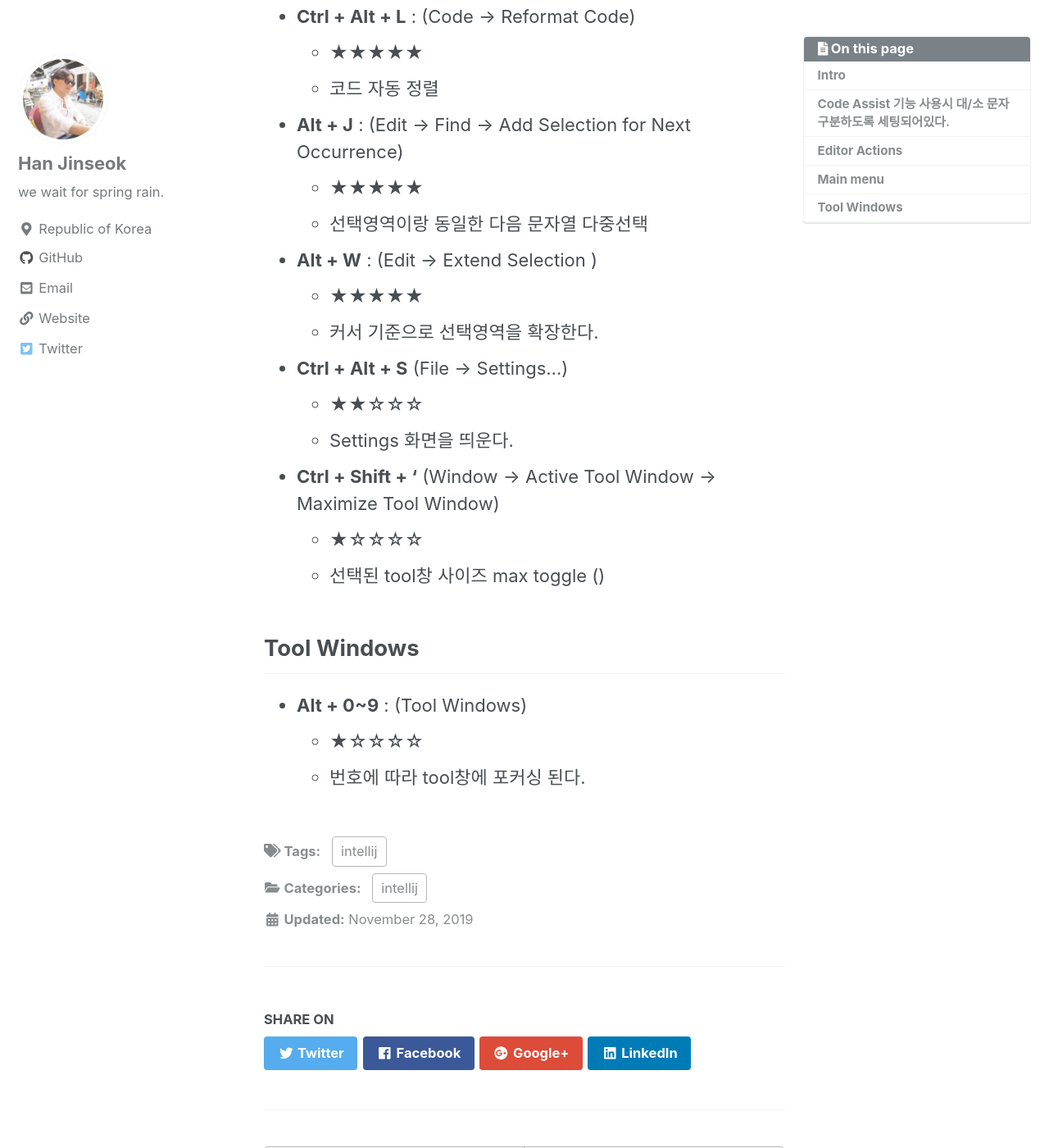
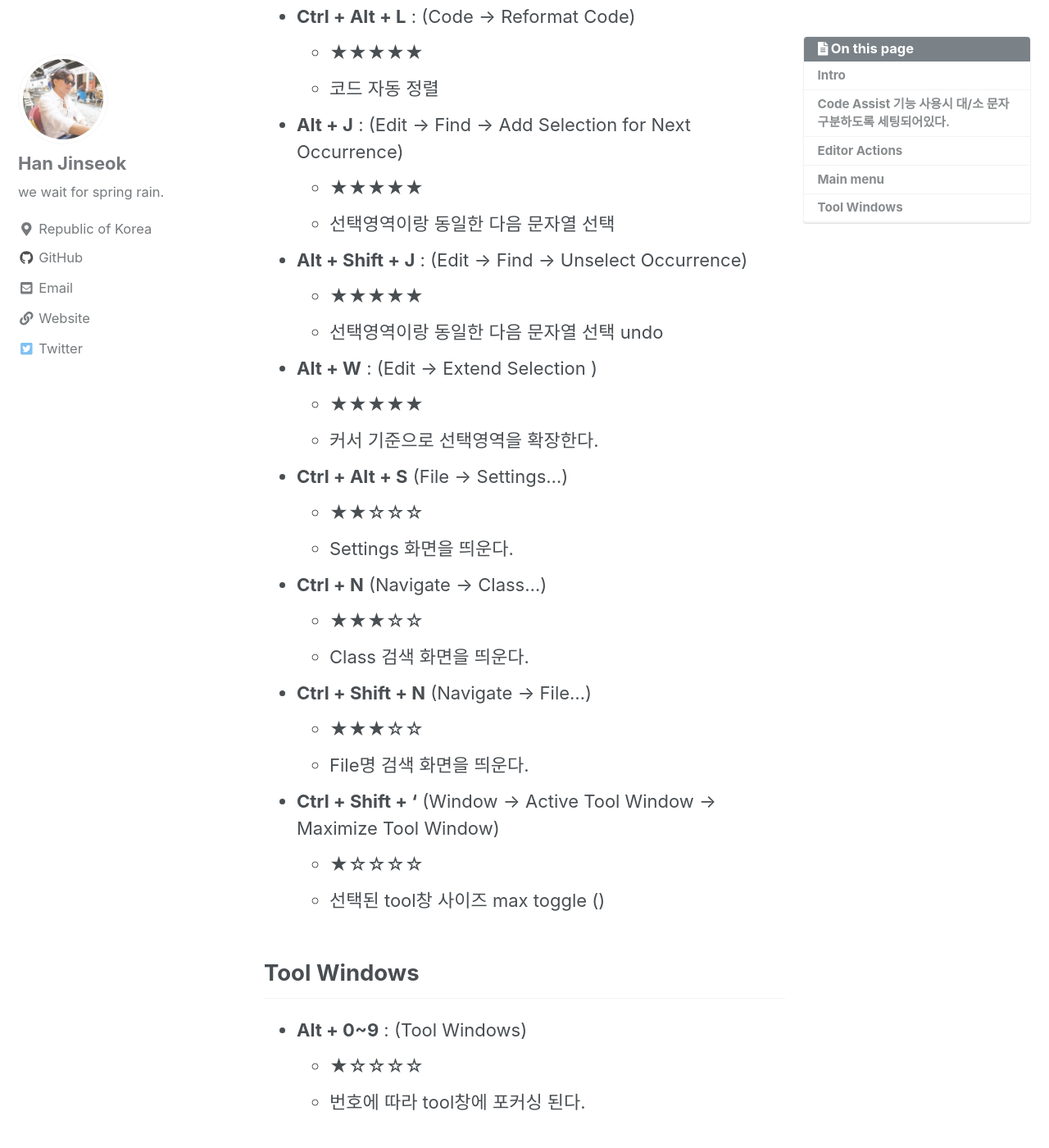
Before and after one commit to moregorenine/moregorenine.github.io, a Jekyll site: the page built from _posts/intellij/2019-11-28-intellij-keymap.md, in a window 1280 px wide and 1400 px high, scrolled down 1361 px. Shown: the whole window at 82% size. Built offline with Jekyll 4.4.1, drawn with Linux system fonts in a browser that asks for light colours; nearby versions of some CDN libraries; comment, search, counter and statistics services are not loaded; a style sheet for code colours, icons or effects is not loaded.

Commit message:
Update 2019-11-28-intellij-keymap.md

```diff
--- a/_posts/intellij/2019-11-28-intellij-keymap.md
+++ b/_posts/intellij/2019-11-28-intellij-keymap.md
@@ -36,13 +36,22 @@ Settings -> Editor -> General -> Match case: 체크 해제
   - 코드 자동 정렬
 - **Alt + J** : (Edit → Find → Add Selection for Next Occurrence)
   - ★★★★★
-  - 선택영역이랑 동일한 다음 문자열 다중선택
+  - 선택영역이랑 동일한 다음 문자열 선택
+- **Alt + Shift + J** : (Edit → Find → Unselect Occurrence)
+  - ★★★★★
+  - 선택영역이랑 동일한 다음 문자열 선택 undo
 - **Alt + W** : (Edit → Extend Selection  )
   - ★★★★★
   - 커서 기준으로 선택영역을 확장한다.
 - **Ctrl + Alt + S** (File → Settings...)
   - ★★☆☆☆
   - Settings 화면을 띄운다.
+- **Ctrl + N** (Navigate → Class...)
+  - ★★★☆☆
+  - Class 검색 화면을 띄운다.
+- **Ctrl + Shift + N** (Navigate → File...)
+  - ★★★☆☆
+  - File명 검색 화면을 띄운다.
 - **Ctrl + Shift + '** (Window → Active Tool Window → Maximize Tool Window)
   - ★☆☆☆☆
   - 선택된 tool창 사이즈 max toggle ()
```
